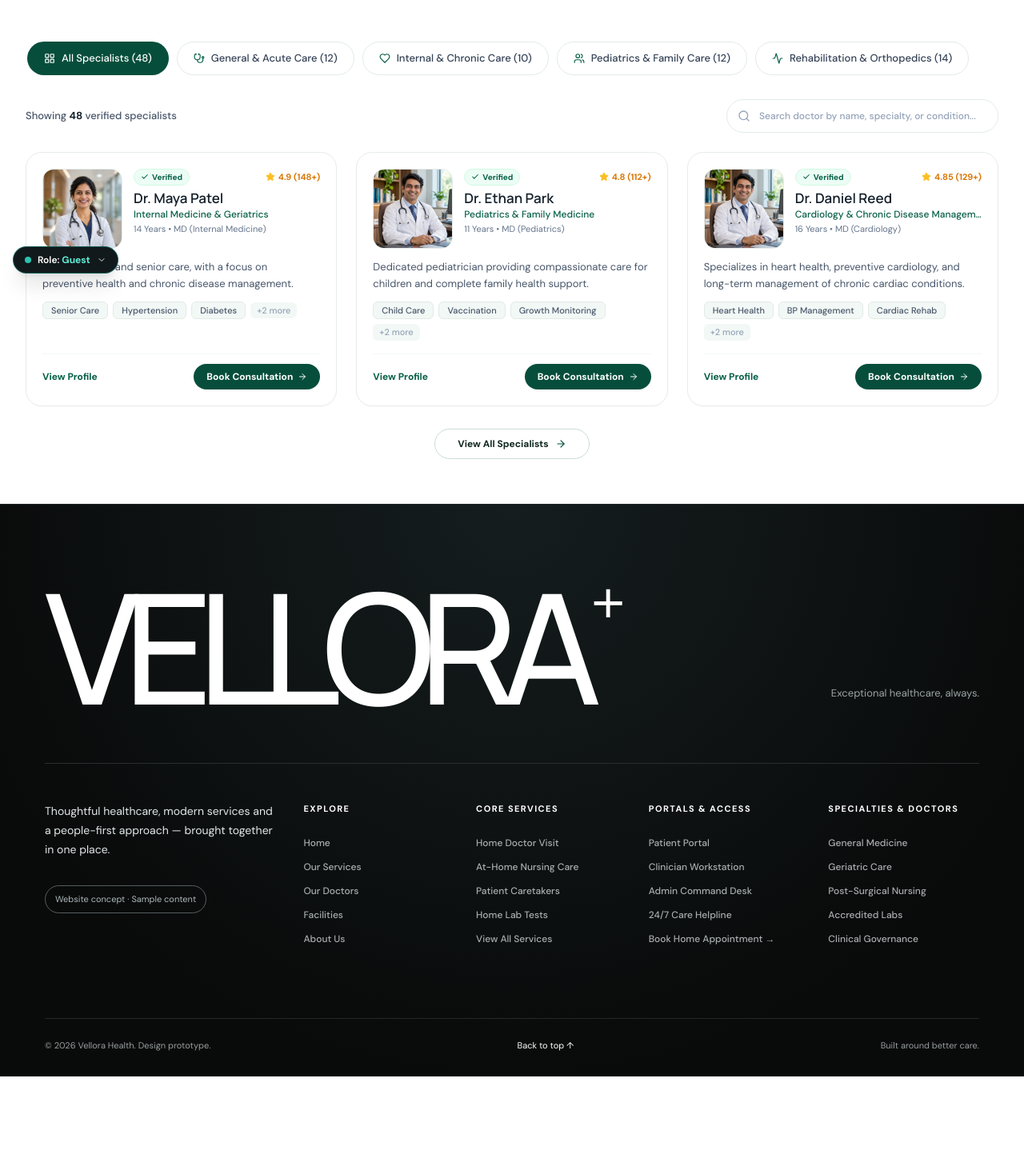
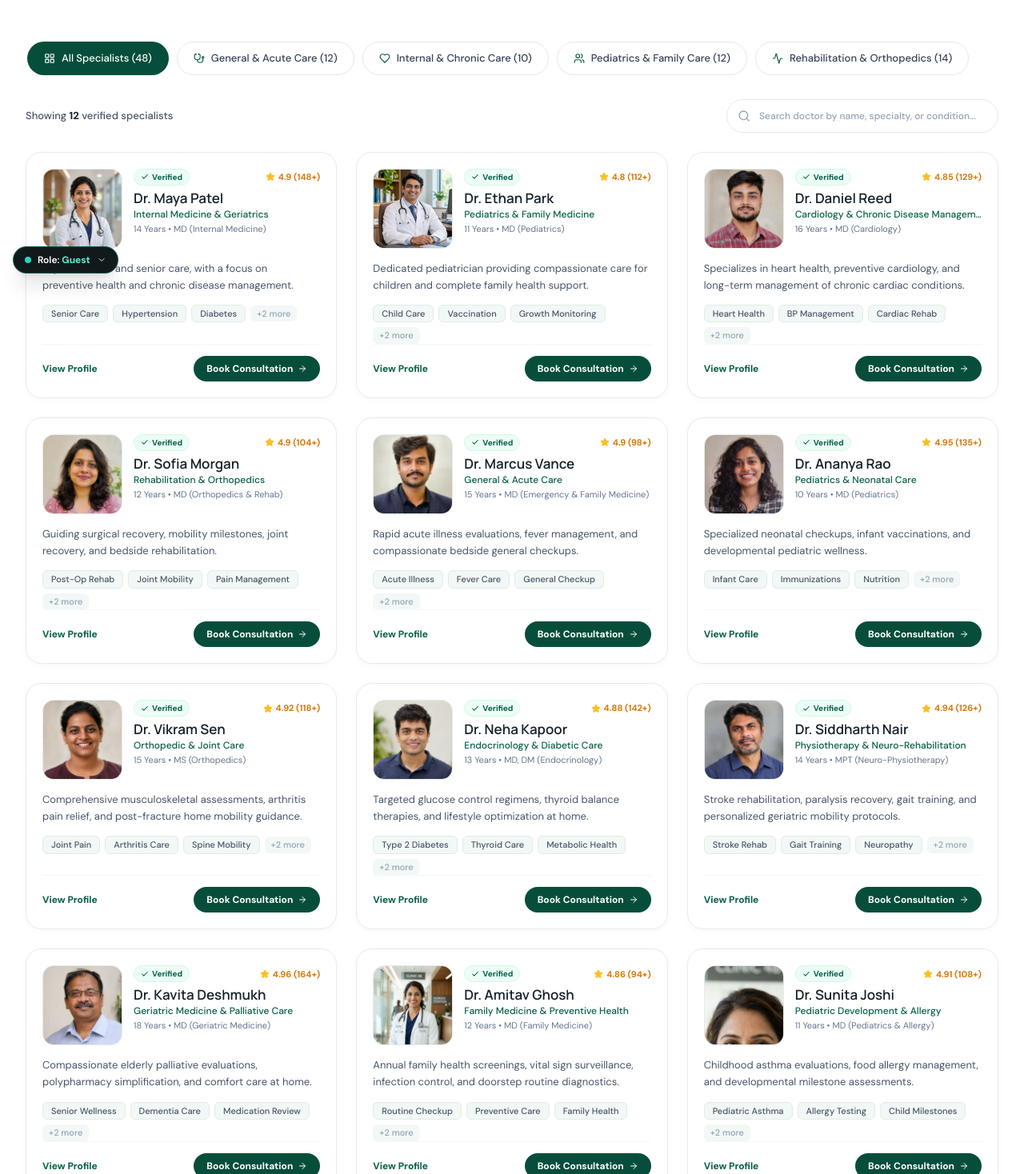
Before and after one commit to Deepjyoti78/vellora-health, a Next.js app: page /doctors in a window 1280 px wide. Shown: the part 442-1910 px from the top of the page at 80% size. Before the commit the page ends 1788 px from the top, so only its background shows below. Built offline with nearby package versions, Linux system fonts and the light colour scheme.

Commit message:
feat(doctors,services): show all doctor cards, remove view all button, expand container to 1400px, 2-column services hero with illustration and reduced height

```diff
--- a/src/app/doctors/page.tsx
+++ b/src/app/doctors/page.tsx
@@ -68,7 +68,7 @@ const DOCTORS_LIST: DoctorSpecialist[] = [
     qualification: '16 Years • MD (Cardiology)',
     rating: 4.85,
     reviewsCount: 129,
-    image: '/assets/chatgpt-card-4.webp',
+    image: '/assets/avatar-indian-2.jpg',
     bio: 'Specializes in heart health, preventive cardiology, and long-term management of chronic cardiac conditions.',
     tags: ['Heart Health', 'BP Management', 'Cardiac Rehab'],
     moreTagsCount: 2,
@@ -81,7 +81,7 @@ const DOCTORS_LIST: DoctorSpecialist[] = [
     qualification: '12 Years • MD (Orthopedics & Rehab)',
     rating: 4.9,
     reviewsCount: 104,
-    image: '/assets/chatgpt-card-3.webp',
+    image: '/assets/avatar-indian-3.jpg',
     bio: 'Guiding surgical recovery, mobility milestones, joint recovery, and bedside rehabilitation.',
     tags: ['Post-Op Rehab', 'Joint Mobility', 'Pain Management'],
     moreTagsCount: 2,
@@ -94,7 +94,7 @@ const DOCTORS_LIST: DoctorSpecialist[] = [
     qualification: '15 Years • MD (Emergency & Family Medicine)',
     rating: 4.9,
     reviewsCount: 98,
-    image: '/assets/chatgpt-card-4.webp',
+    image: '/assets/avatar-indian-4.jpg',
     bio: 'Rapid acute illness evaluations, fever management, and compassionate bedside general checkups.',
     tags: ['Acute Illness', 'Fever Care', 'General Checkup'],
     moreTagsCount: 2,
@@ -112,12 +112,89 @@ const DOCTORS_LIST: DoctorSpecialist[] = [
     tags: ['Infant Care', 'Immunizations', 'Nutrition'],
     moreTagsCount: 2,
   },
+  {
+    id: 'doc-7',
+    name: 'Dr. Vikram Sen',
+    specialty: 'Orthopedic & Joint Care',
+    category: 'REHAB',
+    qualification: '15 Years • MS (Orthopedics)',
+    rating: 4.92,
+    reviewsCount: 118,
+    image: '/assets/avatar-indian-5.jpg',
+    bio: 'Comprehensive musculoskeletal assessments, arthritis pain relief, and post-fracture home mobility guidance.',
+    tags: ['Joint Pain', 'Arthritis Care', 'Spine Mobility'],
+    moreTagsCount: 2,
+  },
+  {
+    id: 'doc-8',
+    name: 'Dr. Neha Kapoor',
+    specialty: 'Endocrinology & Diabetic Care',
+    category: 'INTERNAL',
+    qualification: '13 Years • MD, DM (Endocrinology)',
+    rating: 4.88,
+    reviewsCount: 142,
+    image: '/assets/avatar-indian-6.jpg',
+    bio: 'Targeted glucose control regimens, thyroid balance therapies, and lifestyle optimization at home.',
+    tags: ['Type 2 Diabetes', 'Thyroid Care', 'Metabolic Health'],
+    moreTagsCount: 2,
+  },
+  {
+    id: 'doc-9',
+    name: 'Dr. Siddharth Nair',
+    specialty: 'Physiotherapy & Neuro-Rehabilitation',
+    category: 'REHAB',
+    qualification: '14 Years • MPT (Neuro-Physiotherapy)',
+    rating: 4.94,
+    reviewsCount: 126,
+    image: '/assets/avatar-indian-8.jpg',
+    bio: 'Stroke rehabilitation, paralysis recovery, gait training, and personalized geriatric mobility protocols.',
+    tags: ['Stroke Rehab', 'Gait Training', 'Neuropathy'],
+    moreTagsCount: 2,
+  },
+  {
+    id: 'doc-10',
+    name: 'Dr. Kavita Deshmukh',
+    specialty: 'Geriatric Medicine & Palliative Care',
+    category: 'INTERNAL',
+    qualification: '18 Years • MD (Geriatric Medicine)',
+    rating: 4.96,
+    reviewsCount: 164,
+    image: '/assets/avatar-indian-10.jpg',
+    bio: 'Compassionate elderly palliative evaluations, polypharmacy simplification, and comfort care at home.',
+    tags: ['Senior Wellness', 'Dementia Care', 'Medication Review'],
+    moreTagsCount: 2,
+  },
+  {
+    id: 'doc-11',
+    name: 'Dr. Amitav Ghosh',
+    specialty: 'Family Medicine & Preventive Health',
+    category: 'GENERAL',
+    qualification: '12 Years • MD (Family Medicine)',
+    rating: 4.86,
+    reviewsCount: 94,
+    image: '/assets/avatar-indian-11.jpg',
+    bio: 'Annual family health screenings, vital sign surveillance, infection control, and doorstep routine diagnostics.',
+    tags: ['Routine Checkup', 'Preventive Care', 'Family Health'],
+    moreTagsCount: 2,
+  },
+  {
+    id: 'doc-12',
+    name: 'Dr. Sunita Joshi',
+    specialty: 'Pediatric Development & Allergy',
+    category: 'PEDIATRICS',
+    qualification: '11 Years • MD (Pediatrics & Allergy)',
+    rating: 4.91,
+    reviewsCount: 108,
+    image: '/assets/avatar-indian-12.jpg',
+    bio: 'Childhood asthma evaluations, food allergy management, and developmental milestone assessments.',
+    tags: ['Pediatric Asthma', 'Allergy Testing', 'Child Milestones'],
+    moreTagsCount: 2,
+  },
 ];
 
 export default function DoctorsPage() {
   const [selectedCategory, setSelectedCategory] = useState<string>('ALL');
   const [searchQuery, setSearchQuery] = useState<string>('');
-  const [showAll, setShowAll] = useState<boolean>(false);
 
   const filterTabs = [
     { id: 'ALL', label: 'All Specialists (48)', icon: LayoutGrid },
@@ -137,14 +214,15 @@ export default function DoctorsPage() {
     return matchesCategory && matchesSearch;
   });
 
-  const displayedDoctors = showAll ? filteredDoctors : filteredDoctors.slice(0, 3);
+  // Display ALL doctors directly — no truncation or "View All" toggle button
+  const displayedDoctors = filteredDoctors;
 
   return (
     <div className="min-h-screen bg-white text-[#15212B]">
       <Header theme="light" />
 
-      {/* Main Single Continuous Container */}
-      <main className="max-w-7xl mx-auto px-4 sm:px-6 lg:px-8">
+      {/* Main Container - Expanded to 1400px to eliminate side empty spaces */}
+      <main className="max-w-[1400px] mx-auto px-4 sm:px-6 lg:px-8">
         {/* ================= HERO SECTION ================= */}
         <section className="pt-6 pb-6 sm:pt-10 sm:pb-8 animate-fade-in-up">
           <div className="grid grid-cols-1 lg:grid-cols-12 gap-6 lg:gap-12 items-center">
@@ -243,7 +321,7 @@ export default function DoctorsPage() {
           {/* Search & Counter Row */}
           <div className="mt-6 flex flex-col sm:flex-row sm:items-center justify-between gap-4">
             <p className="text-xs sm:text-[13px] text-slate-600 font-medium">
-              Showing <span className="text-[#15212B] font-bold">48</span> verified specialists
+              Showing <span className="text-[#15212B] font-bold">{displayedDoctors.length}</span> verified specialists
             </p>
 
             <div className="relative w-full sm:w-[340px]">
@@ -260,7 +338,7 @@ export default function DoctorsPage() {
         </section>
 
         {/* ================= DOCTOR CARDS GRID ================= */}
-        <section className="mt-5 sm:mt-6">
+        <section className="mt-5 sm:mt-6 pb-14 sm:pb-20">
           <div className="grid grid-cols-1 md:grid-cols-2 lg:grid-cols-3 gap-5 sm:gap-6">
             {displayedDoctors.map((doc, idx) => {
               const delayClass =
@@ -275,7 +353,7 @@ export default function DoctorsPage() {
               return (
                 <div
                   key={doc.id}
-                  className={`group flex flex-col justify-between overflow-hidden rounded-[20px] border border-[#E6EBE9] bg-white p-4.5 sm:p-5 shadow-[0_1px_3px_rgba(0,0,0,0.02)] transition-all duration-300 hover:border-[#B8DCDE] hover:shadow-md hover:-translate-y-0.5 animate-fade-in-up ${delayClass} card-hover-lift`}
+                  className={`group flex flex-col justify-between overflow-hidden rounded-[20px] border border-[#E6EBE9] bg-white p-5 sm:p-5.5 shadow-[0_2px_8px_rgba(0,0,0,0.03)] transition-all duration-300 hover:border-[#B8DCDE] hover:shadow-lg hover:-translate-y-0.5 animate-fade-in-up ${delayClass} card-hover-lift`}
                 >
                   <div>
                     {/* Doctor Photo & Badges Header */}
@@ -316,12 +394,12 @@ export default function DoctorsPage() {
                     </div>
 
                     {/* Bio / Description */}
-                  <p className="mt-3 text-xs sm:text-[13px] text-slate-600 leading-relaxed line-clamp-2">
+                    <p className="mt-3.5 text-xs sm:text-[13px] text-slate-600 leading-relaxed line-clamp-2">
                       {doc.bio}
                     </p>
 
                     {/* Tags row */}
-                  <div className="mt-3 flex flex-wrap items-center gap-1.5">
+                    <div className="mt-3.5 flex flex-wrap items-center gap-1.5">
                       {doc.tags.map((tag, i) => (
                         <span
                           key={i}
@@ -339,7 +417,7 @@ export default function DoctorsPage() {
                   </div>
 
                   {/* Bottom Actions Row */}
-                <div className="mt-4 flex items-center justify-between border-t border-[#F2F8F5] pt-3">
+                  <div className="mt-4.5 flex items-center justify-between border-t border-[#F2F8F5] pt-3.5">
                     <Link
                       href={`/book/doctor/${doc.id}`}
                       className="text-xs font-bold text-[#065F46] hover:underline"
@@ -349,7 +427,7 @@ export default function DoctorsPage() {
 
                     <Link
                       href={`/book/doctor/${doc.id}`}
-                    className="inline-flex items-center gap-1.5 rounded-full bg-[#064E3B] px-3.5 py-1.5 sm:px-4 sm:py-2 text-xs font-bold text-white shadow-xs hover:bg-[#065F46] transition-colors"
+                      className="inline-flex items-center gap-1.5 rounded-full bg-[#064E3B] px-4 py-2 text-xs font-bold text-white shadow-xs hover:bg-[#065F46] transition-colors"
                     >
                       <span>Book Consultation</span>
                       <ArrowRight className="h-3 w-3" />
@@ -359,18 +437,6 @@ export default function DoctorsPage() {
               );
             })}
           </div>
-
-          {/* Bottom Centered "View All Specialists →" Button */}
-          <div className="mt-7 flex justify-center pb-10 sm:pb-14">
-            <button
-              type="button"
-              onClick={() => setShowAll(!showAll)}
-              className="inline-flex items-center gap-2 rounded-full border border-[#CBDCD5] bg-white px-7 py-2.5 text-xs font-bold text-[#102820] shadow-xs hover:bg-[#F2F8F5] hover:border-[#064E3B] transition-all cursor-pointer active:scale-98"
-            >
-              <span>{showAll ? 'Show Fewer Specialists' : 'View All Specialists'}</span>
-              <ArrowRight className="h-3.5 w-3.5 text-[#064E3B]" />
-            </button>
-          </div>
         </section>
       </main>
 
--- a/src/app/services/page.tsx
+++ b/src/app/services/page.tsx
@@ -142,48 +142,34 @@ export default function ServicesPage() {
       {/* Top Header with active Services pill */}
       <Header theme="light" />
 
-      {/* FULL-WIDTH HERO SECTION WITH COMPASSIONATE CARE BACKGROUND */}
-      <section className="relative w-full overflow-hidden border-b border-[#E8F0EC] bg-[#FAFCFB]">
-        {/* Background Image: Compassionate Care in a Calm Setting */}
-        <div className="absolute inset-0 pointer-events-none overflow-hidden">
-          <img
-            src="/assets/compassionate-care-in-calm-setting.webp"
-            alt="Compassionate Healthcare in a Calm Home Setting"
-            className="h-full w-full object-cover object-right lg:object-[80%_center] opacity-95"
-          />
-          {/* Smooth multi-stage gradient overlay: ensures crisp readability of the heading and search bar on the left */}
-          <div
-            className="absolute inset-0"
-            style={{
-              background:
-                'linear-gradient(90deg, rgba(250,252,251,0.98) 0%, rgba(250,252,251,0.95) 36%, rgba(250,252,251,0.78) 54%, rgba(250,252,251,0.30) 78%, rgba(250,252,251,0.08) 100%)',
-            }}
-          />
-          <div className="absolute inset-0 bg-gradient-to-t from-[#FAFCFB]/60 via-transparent to-[#FAFCFB]/30" />
-        </div>
+      {/* 2-COLUMN HERO SECTION WITH REDUCED HEIGHT & HEALTHCARE ILLUSTRATION */}
+      <section className="relative w-full overflow-hidden border-b border-[#E8F0EC] bg-white">
+        {/* Soft background ambient glow */}
+        <div className="absolute top-0 right-1/4 h-80 w-80 rounded-full bg-[#ECFDF5] blur-3xl opacity-60 pointer-events-none" />
 
-        <div className="relative mx-auto max-w-7xl px-4 sm:px-6 lg:px-8 py-10 sm:py-14 lg:py-18 flex flex-col justify-center min-h-[380px] lg:min-h-[440px]">
-          {/* Content Column: Eyebrow, Heading, Subtitle & Search */}
-          <div className="w-full lg:w-[58%] xl:w-[54%] z-10 flex flex-col justify-center">
+        <div className="relative mx-auto max-w-[1400px] px-4 sm:px-6 lg:px-8 py-8 sm:py-10 lg:py-12">
+          <div className="grid grid-cols-1 lg:grid-cols-12 gap-8 lg:gap-12 items-center">
+            {/* Left Column (col-span-7): Eyebrow, Heading, Subtitle & Search */}
+            <div className="lg:col-span-7 flex flex-col justify-center">
               {/* Eyebrow Pill */}
-            <div className="inline-flex items-center gap-1.5 rounded-full bg-[#EBF7F2]/90 backdrop-blur-xs border border-[#CBE9DC] px-3.5 py-1 text-[11px] font-bold tracking-[0.14em] uppercase text-[#065F46] w-fit mb-3.5 shadow-2xs">
+              <div className="inline-flex items-center gap-1.5 rounded-full bg-[#EBF7F2] border border-[#CBE9DC] px-3.5 py-1 text-[11px] font-bold tracking-[0.14em] uppercase text-[#065F46] w-fit mb-3 shadow-2xs">
                 <Sparkles className="h-3 w-3 stroke-[2.5] text-[#059669]" />
                 <span>OUR SERVICES</span>
               </div>
 
-            {/* Main Heading matching the refined font heading of Meet Our Visiting Medical Specialists */}
-            <h1 className="font-heading text-3xl sm:text-4xl lg:text-[44px] font-bold text-[#15212B] tracking-tight leading-[1.14] mb-3.5">
+              {/* Main Heading */}
+              <h1 className="font-heading text-3xl sm:text-4xl lg:text-[42px] font-bold text-[#15212B] tracking-tight leading-[1.15] mb-3">
                 Expert Healthcare,<br className="hidden sm:inline" /> Delivered to Your Home
               </h1>
 
               {/* Subtitle */}
-            <p className="text-[#475569] text-sm sm:text-[15.5px] leading-relaxed max-w-[560px] mb-6 font-normal">
+              <p className="text-[#475569] text-sm sm:text-[15px] leading-relaxed max-w-[540px] mb-5 font-normal">
                 Explore doctor consultations, nursing care, diagnostics, and personalized healthcare services designed around your needs.
               </p>
 
               {/* Search Bar Container */}
-            <div className="relative flex items-center w-full max-w-[560px] h-[54px] sm:h-[58px] rounded-full border border-[#DCE6E1] bg-white p-1.5 pl-4 sm:pl-5 pr-1.5 shadow-[0_4px_24px_rgba(0,0,0,0.06)] focus-within:border-[#065F46] focus-within:ring-4 focus-within:ring-[#065F46]/10 transition-all">
-              <Search className="h-5 w-5 text-slate-400 mr-3 shrink-0 stroke-[2]" />
+              <div className="relative flex items-center w-full max-w-[560px] h-[50px] sm:h-[54px] rounded-full border border-[#DCE6E1] bg-white p-1.5 pl-4 sm:pl-5 pr-1.5 shadow-[0_4px_20px_rgba(0,0,0,0.05)] focus-within:border-[#065F46] focus-within:ring-3 focus-within:ring-[#065F46]/10 transition-all">
+                <Search className="h-4.5 w-4.5 text-slate-400 mr-2.5 shrink-0 stroke-[2]" />
                 <input
                   type="text"
                   role="searchbox"
@@ -211,17 +197,29 @@ export default function ServicesPage() {
                 <button
                   type="button"
                   aria-label="Submit search"
-                className="h-10 w-10 sm:h-11 sm:w-11 rounded-full bg-[#065F46] hover:bg-[#043328] text-white flex items-center justify-center shrink-0 shadow-xs transition-colors cursor-pointer group"
+                  className="h-9 w-9 sm:h-10 sm:w-10 rounded-full bg-[#065F46] hover:bg-[#043328] text-white flex items-center justify-center shrink-0 shadow-xs transition-colors cursor-pointer group"
                 >
                   <ArrowRight className="h-4 w-4 transition-transform group-hover:translate-x-0.5" />
                 </button>
+              </div>
+            </div>
+
+            {/* Right Column (col-span-5): Illustration Card */}
+            <div className="lg:col-span-5 flex items-center justify-center lg:justify-end">
+              <div className="relative w-full max-w-[480px] overflow-hidden rounded-[22px] border border-[#E2EBE7] bg-[#F7FBF9] shadow-[0_4px_24px_rgba(6,95,70,0.06)] group hover:shadow-[0_8px_32px_rgba(6,95,70,0.1)] transition-all duration-300">
+                <img
+                  src="/assets/services-hero-illustration.jpg"
+                  alt="In-Home Doctor Consultation and Healthcare Illustration"
+                  className="w-full h-auto max-h-[300px] sm:max-h-[320px] object-contain mx-auto"
+                />
+              </div>
             </div>
           </div>
         </div>
       </section>
 
       {/* MAIN CONTENT AREA */}
-      <main className="mx-auto max-w-7xl px-4 sm:px-6 lg:px-8 pt-8 sm:pt-10 pb-20">
+      <main className="mx-auto max-w-[1400px] px-4 sm:px-6 lg:px-8 pt-8 sm:pt-10 pb-20">
         {/* Dynamic Content: Search Results vs. Care Categories Grid */}
         {isSearching ? (
           <section className="animate-in fade-in duration-200">
```
Also changed, not shown: 1 other file (tests, documents, lock files or other folders). Lines whose indentation alone changed are shown as unchanged.
